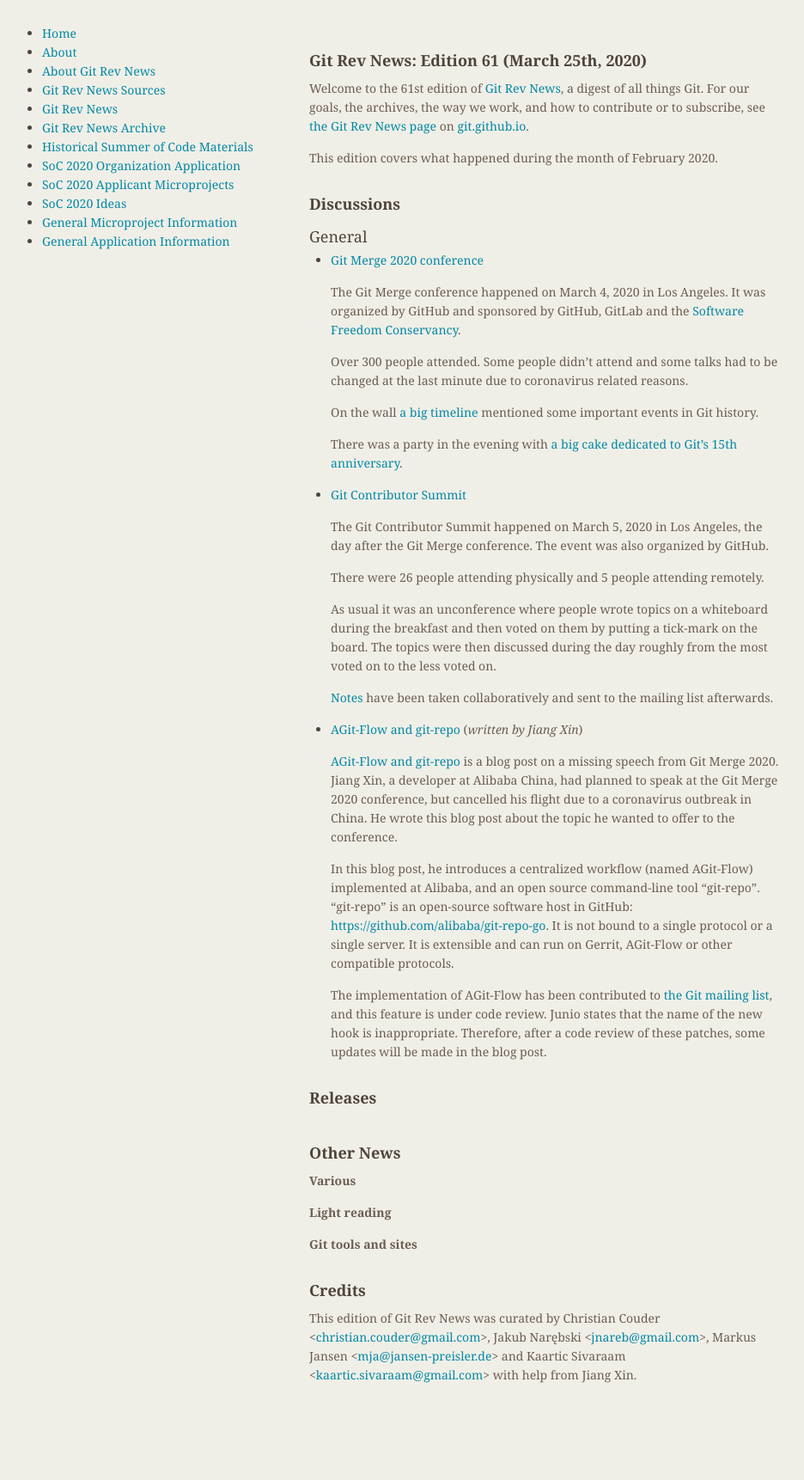
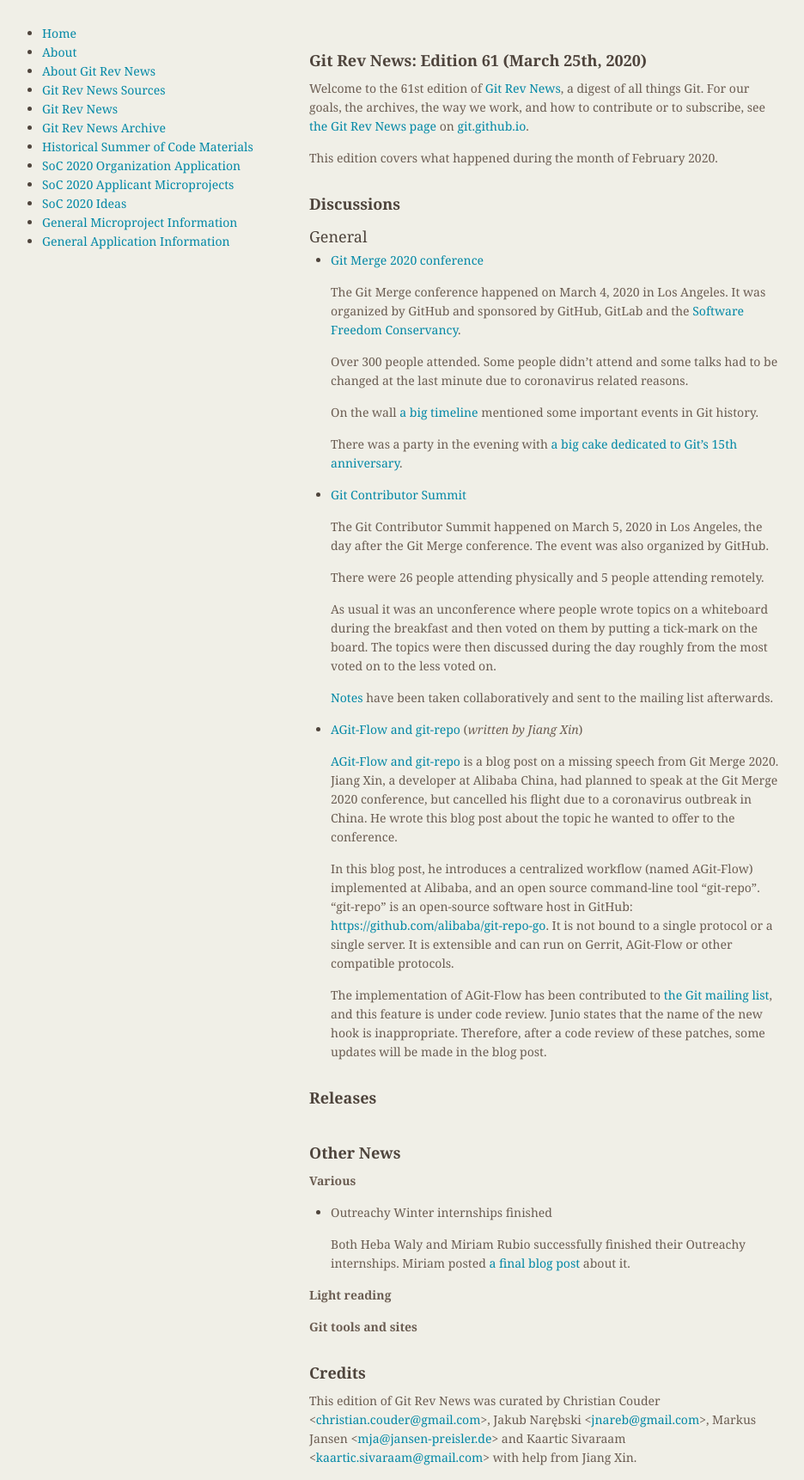
Before and after one commit to git/git.github.io, a Jekyll site: the page built from rev_news/drafts/edition-61.md, in a window 1280 px wide. Shown: the whole page at 86% size, without its empty margins (174-1110 px from the left). Built offline with Jekyll 4.4.1, drawn with Linux system fonts in a browser that asks for light colours; before the commit the page ends 1626 px from its top, so only the background shows below that.

Commit message:
rn-61: add Outreachy internship news

```diff
--- a/rev_news/drafts/edition-61.md
+++ b/rev_news/drafts/edition-61.md
@@ -95,6 +95,12 @@
 
 __Various__
 
+* Outreachy Winter internships finished
+
+  Both Heba Waly and Miriam Rubio successfully finished their
+  Outreachy internships. Miriam posted
+  [a final blog post](https://mirucam.gitlab.io/outreachy_blog/post/week13/)
+  about it.
 
 __Light reading__
 
```
